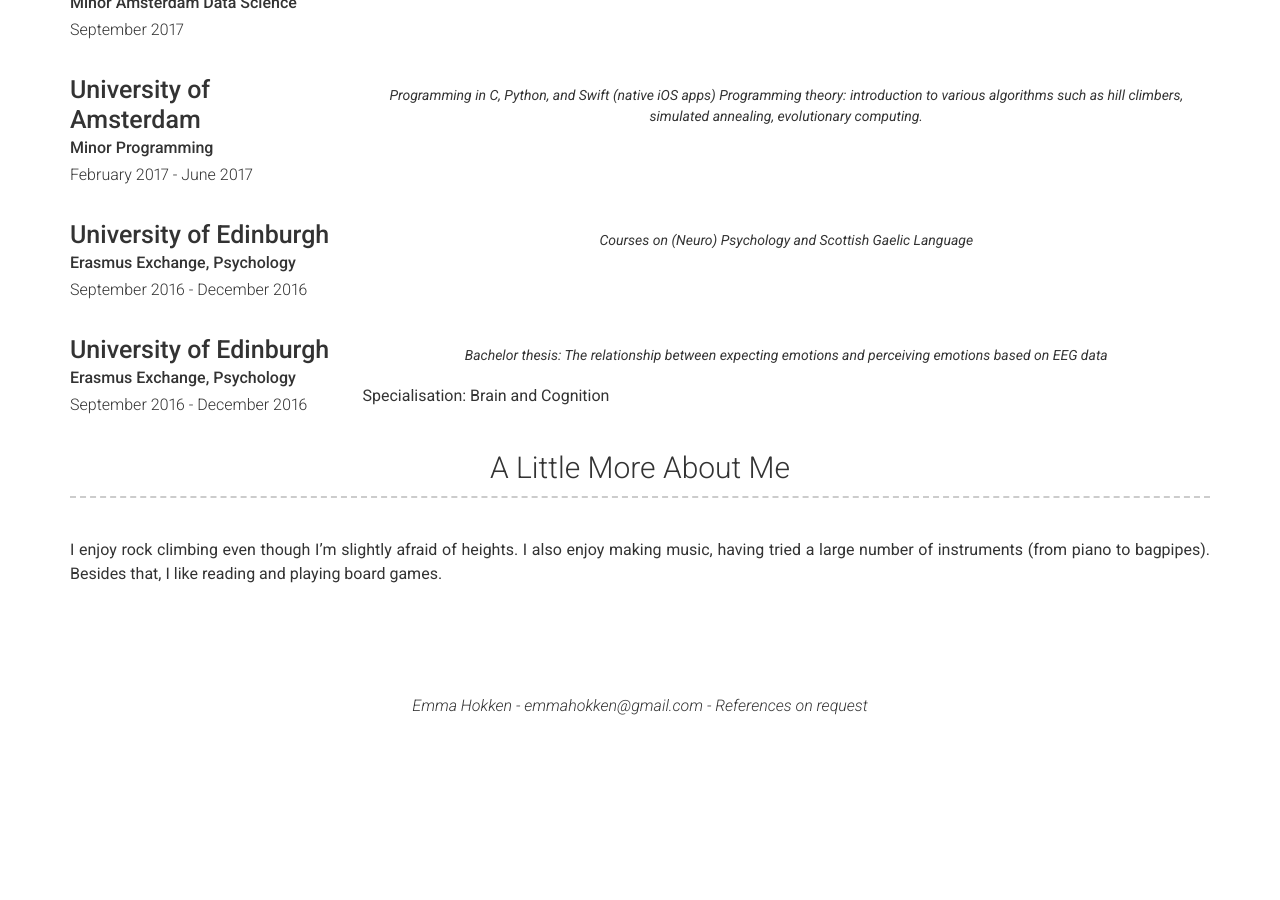
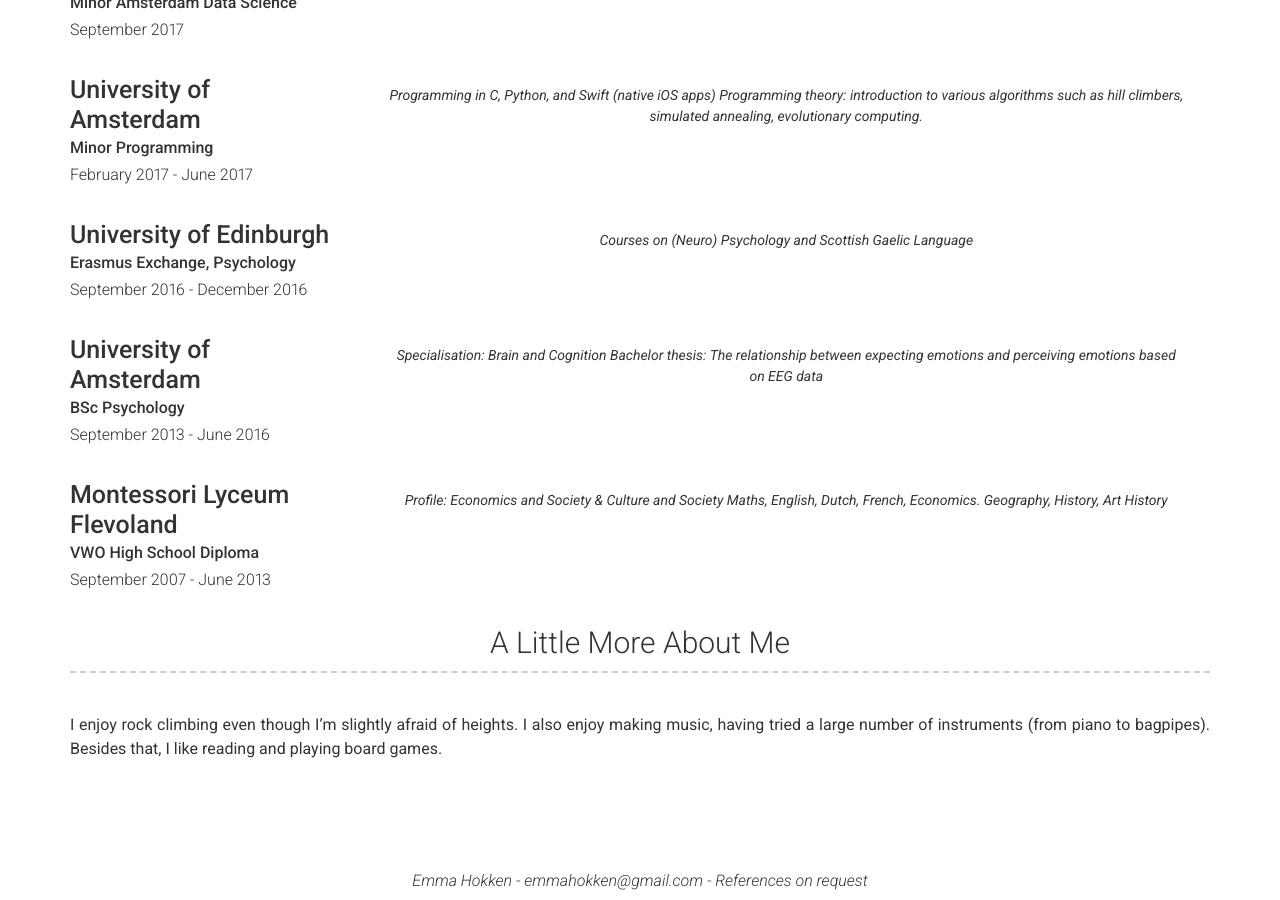
Before and after one commit to emmahokken/website, a Jekyll site: the page built from index.md, in a window 1280 px wide and 900 px high, scrolled down 1061 px. Built offline with Jekyll 4.4.1, drawn with Linux system fonts in a browser that asks for light colours; nearby versions of some CDN libraries; before the commit the page ends 1786 px from its top, so only the background shows below that.

Commit message:
final education added

```diff
--- a/_data/education.yml
+++ b/_data/education.yml
@@ -35,11 +35,20 @@
     Courses on (Neuro) Psychology and Scottish Gaelic Language
 
 
-- name: University of Edinburgh
-  dates: September 2016 - December 2016
-  qualification: Erasmus Exchange, Psychology
+- name: University of Amsterdam
+  dates: September 2013 - June 2016
+  qualification: BSc Psychology
   quote: >
+    Specialisation: Brain and Cognition
+
     Bachelor thesis: The relationship between expecting emotions and
     perceiving emotions based on EEG data
-  description: |
-    Specialisation: Brain and Cognition
+
+
+- name: Montessori Lyceum Flevoland
+  dates: September 2007 - June 2013
+  qualification: VWO High School Diploma
+  quote: >
+    Profile: Economics and Society & Culture and Society
+
+    Maths, English, Dutch, French, Economics. Geography, History, Art History
```
